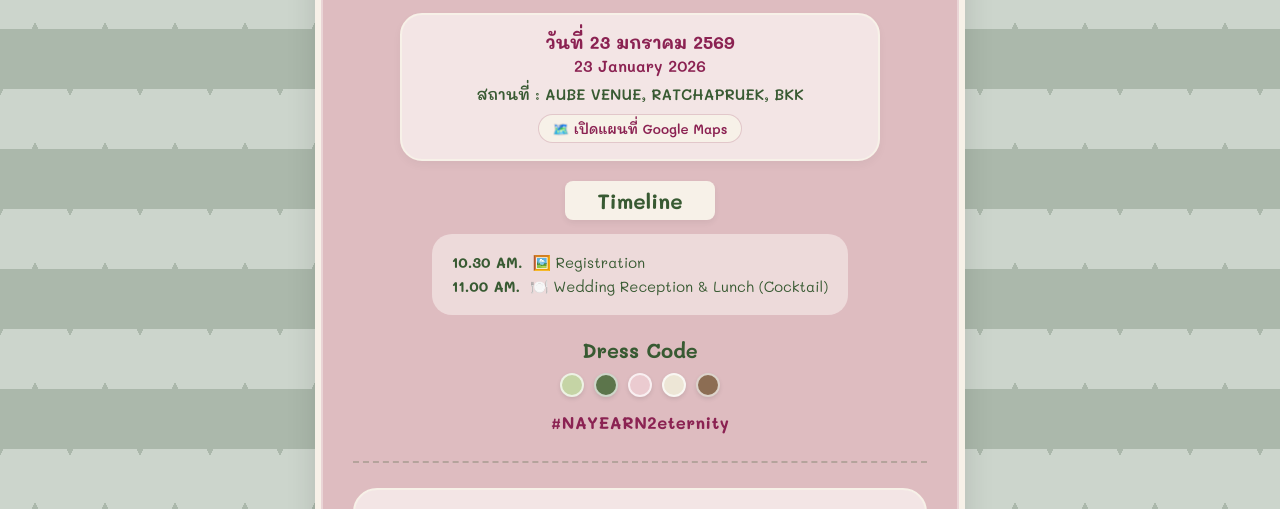
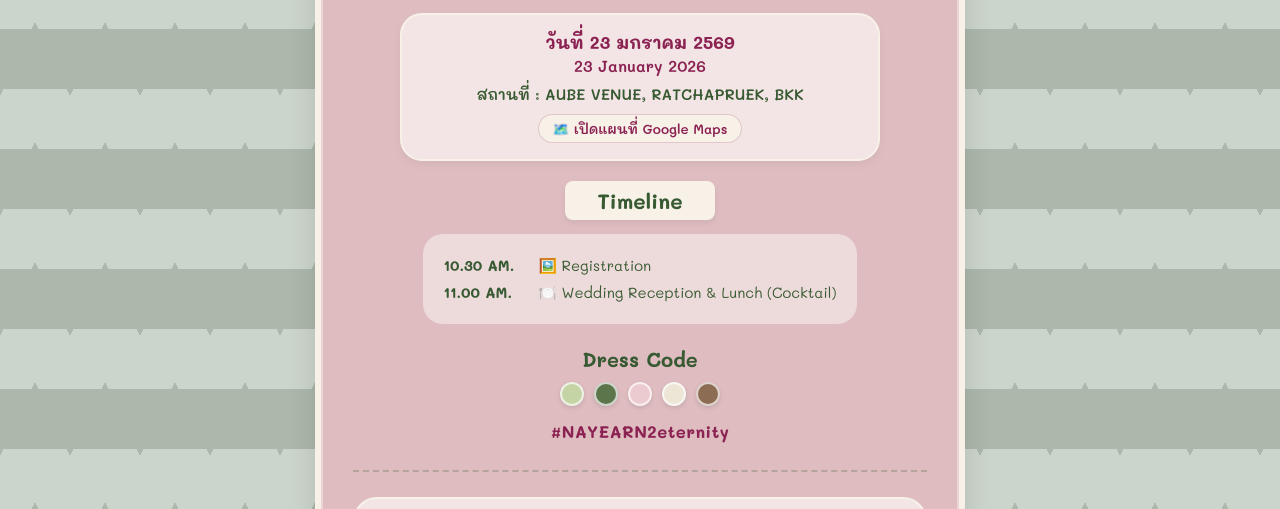
Before and after one commit to ennithit-eng/rsvp_nayearn-wedding, a plain HTML site: page index.html in a window 1280 px wide. Shown: the part 211-720 px from the top of the page. Drawn offline with Linux system fonts and the light colour scheme.

Commit message:
index.html

```diff
--- a/index.html
+++ b/index.html
@@ -486,13 +486,13 @@
         </div>
 
           <div class="timeline-box">
-          <div class="timeline-row">
-            <strong class="timeline-time">10.30 AM.</strong>
-            <span>🖼️ Registration</span>
+          <div class="timeline-row" style="display: flex; align-items: flex-start; gap: 10px; margin: 8px 0;">
+            <strong style="white-space: nowrap; flex-shrink: 0; min-width: 85px; display: inline-block;">10.30&nbsp;AM.</strong>
+            <span>🖼️&nbsp;Registration</span>
           </div>
-          <div class="timeline-row">
-            <strong class="timeline-time">11.00 AM.</strong>
-            <span>🍽️ Wedding Reception &amp; Lunch (Cocktail)</span>
+          <div class="timeline-row" style="display: flex; align-items: flex-start; gap: 10px; margin: 8px 0;">
+            <strong style="white-space: nowrap; flex-shrink: 0; min-width: 85px; display: inline-block;">11.00&nbsp;AM.</strong>
+            <span>🍽️&nbsp;Wedding Reception &amp; Lunch (Cocktail)</span>
           </div>
         </div>
 
```
